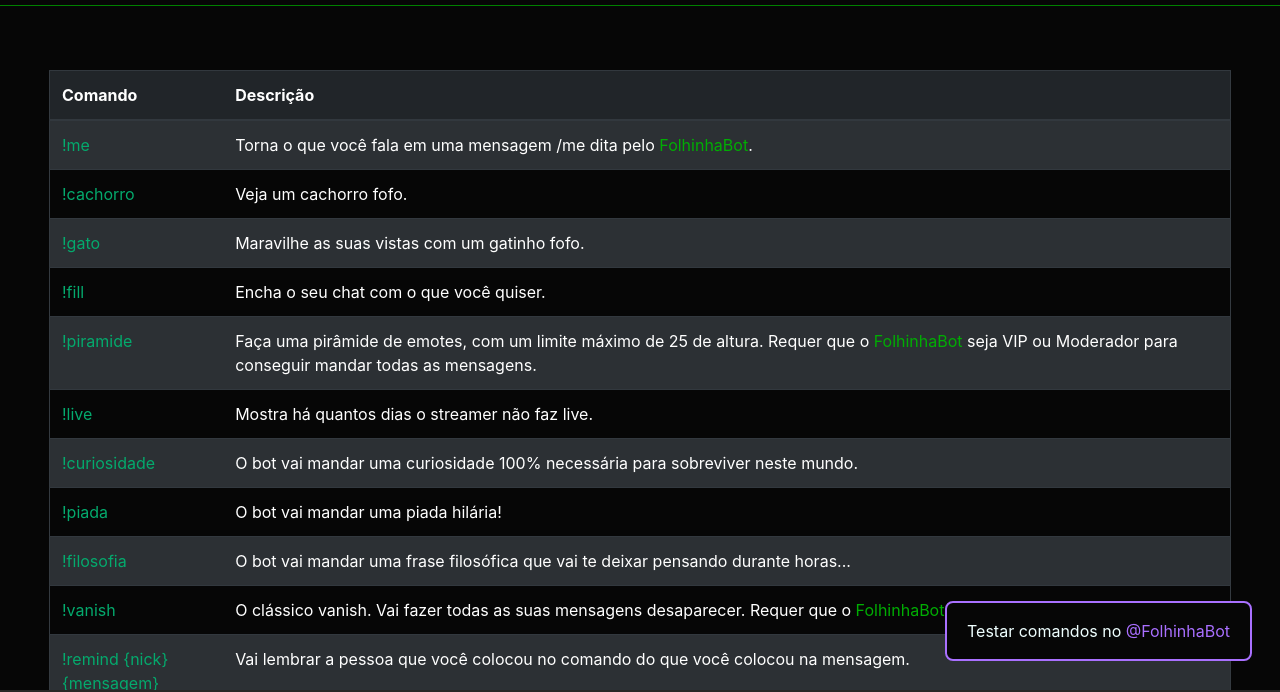
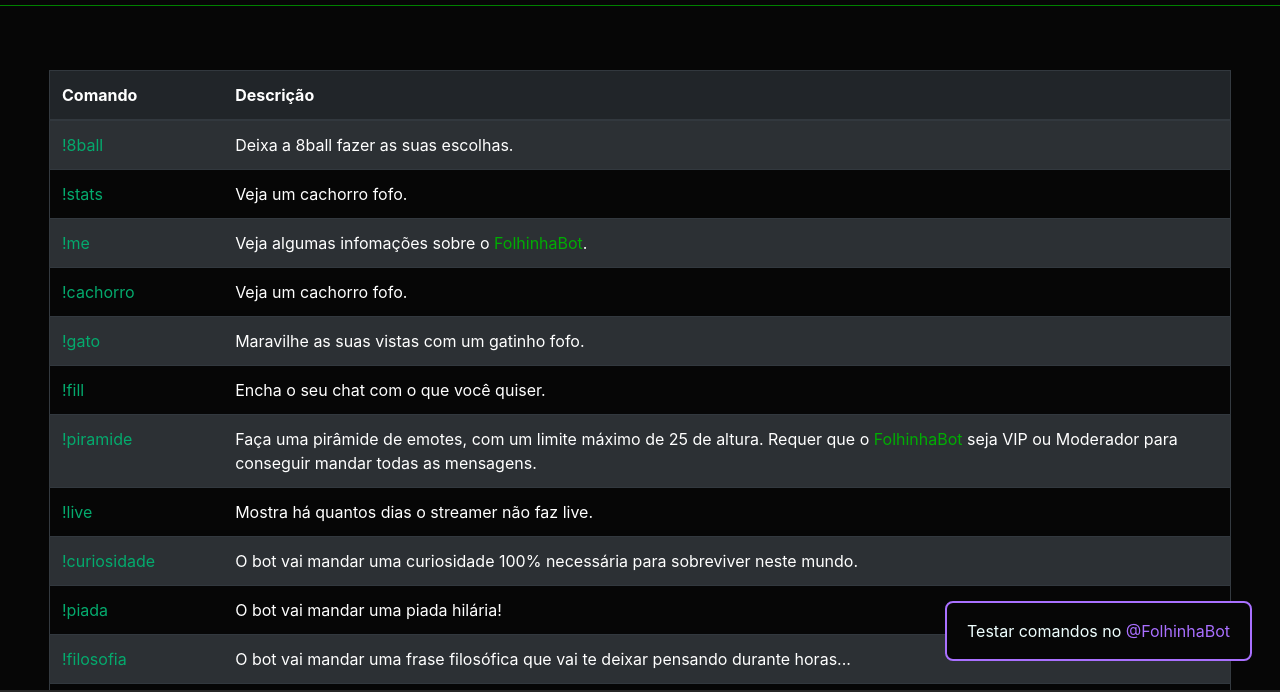
Before and after one commit to FolhinhaBot/FolhinhaBot.github.io, a plain HTML site: page comandos.html in a window 1280 px wide. Shown: the part 54-746 px from the top of the page. Drawn offline with Linux system fonts and the light colour scheme.

Commit message:
Update comandos.html

```diff
--- a/comandos.html
+++ b/comandos.html
@@ -346,8 +346,16 @@
                 </thead>
                 <tbody>
                     <tr>
+                        <td style="color: #04AA6D;">!8ball</td>
+                        <td>Deixa a 8ball fazer as suas escolhas.</td>
+                    </tr>
+                    <tr class="bg-dark1">
+                        <td style="color: #04AA6D;">!stats</td>
+                        <td>Veja um cachorro fofo.</td>
+                    </tr>
+                    <tr>
                         <td style="color: #04AA6D;">!me</td>
-                        <td>Torna o que você fala em uma mensagem /me dita pelo <a style="color: #00ad03;">FolhinhaBot</a>.</td>
+                        <td>Veja algumas infomações sobre o <a style="color: #00ad03;">FolhinhaBot</a>.</td>
                     </tr>
                     <tr class="bg-dark1">
                         <td style="color: #04AA6D;">!cachorro</td>
```
